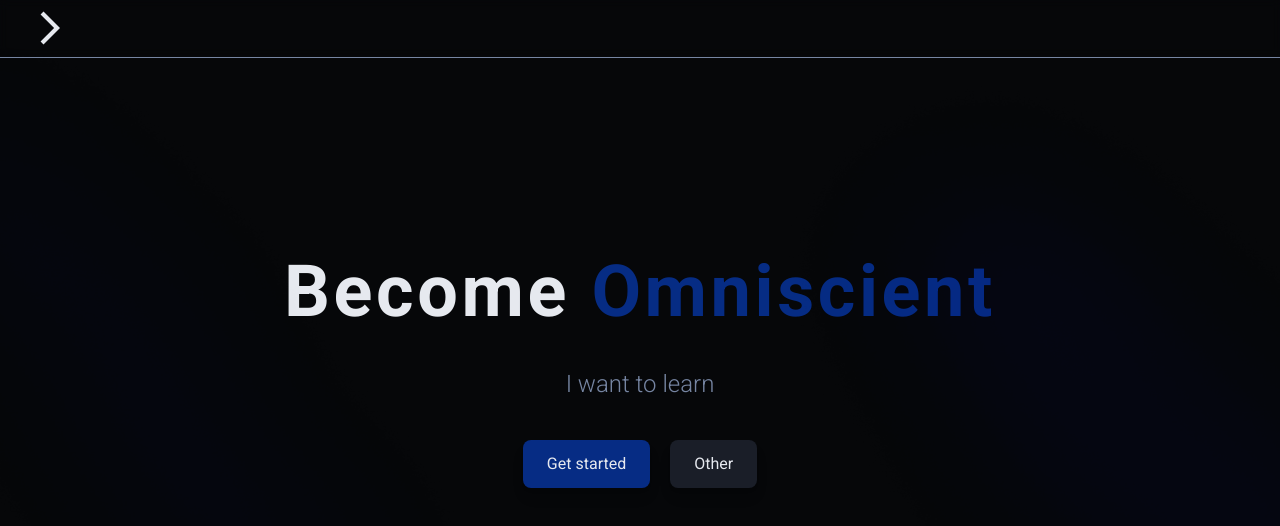
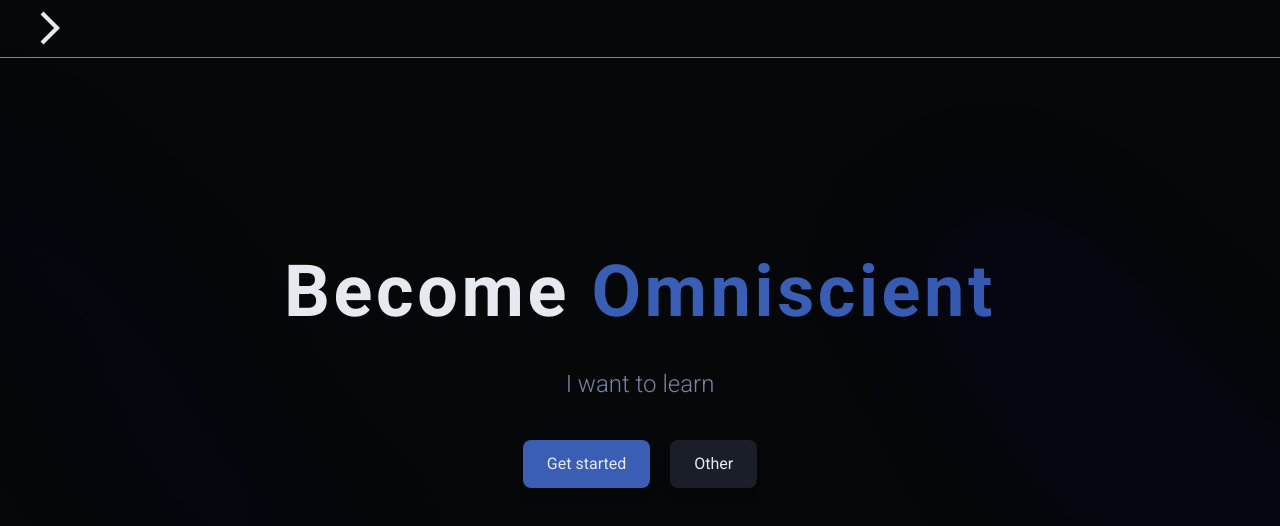
Before and after one commit to Lavryniukk/omniscent-frontend, a Next.js app: page / in a window 1280 px wide. Shown: the top 526 px of the page. Built offline with nearby package versions, Linux system fonts and the light colour scheme.

Commit message:
Testing colors

```diff
--- a/app/globals.css
+++ b/app/globals.css
@@ -16,7 +16,7 @@
   :root {
     --text: #e6e9ef;
     --background: #060709;
-    --primary: #062c84;
+    --primary: #395eb4;
     --secondary: #1a1e28;
     --accent: #7685a2;
   }
```
